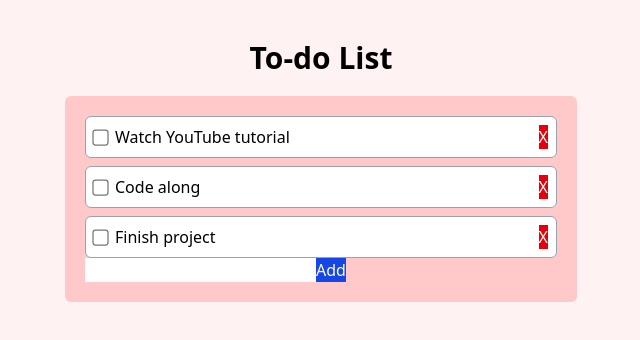
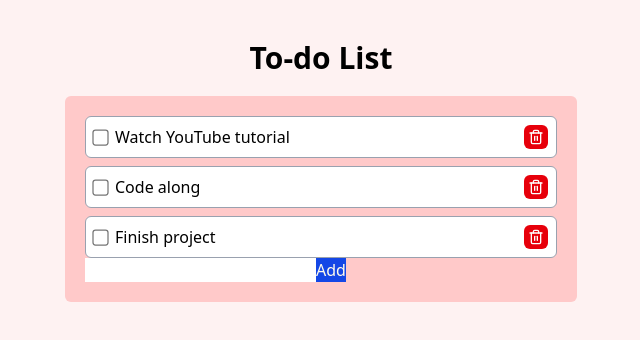
Before and after one commit to Daojim/to-do-list, a React (Vite) app: page / in a window 1280 px wide. Shown: the top 340 px of the page, without its empty margins (319-959 px from the left). Built offline with nearby package versions, Linux system fonts and the light colour scheme.

Commit message:
Replaced x with trash icon from Lucide

```diff
--- a/src/components/DeleteToDoButton.tsx
+++ b/src/components/DeleteToDoButton.tsx
@@ -1,3 +1,5 @@
+import { Trash2 } from "lucide-react";
+
 interface DeleteToDoButtonProps {
   onDelete: (id: number) => void;
   id: number;
@@ -6,10 +8,10 @@ interface DeleteToDoButtonProps {
 function DeleteToDoButton({ onDelete, id }: DeleteToDoButtonProps) {
   return (
     <button
-      className="ml-auto bg-red-600 text-white"
+      className="ml-auto bg-red-600 text-white w-6 h-6 flex items-center justify-center rounded-md"
       onClick={() => onDelete(id)}
     >
-      X
+      <Trash2 size={16} className="text-white" />
     </button>
   );
 }
```
